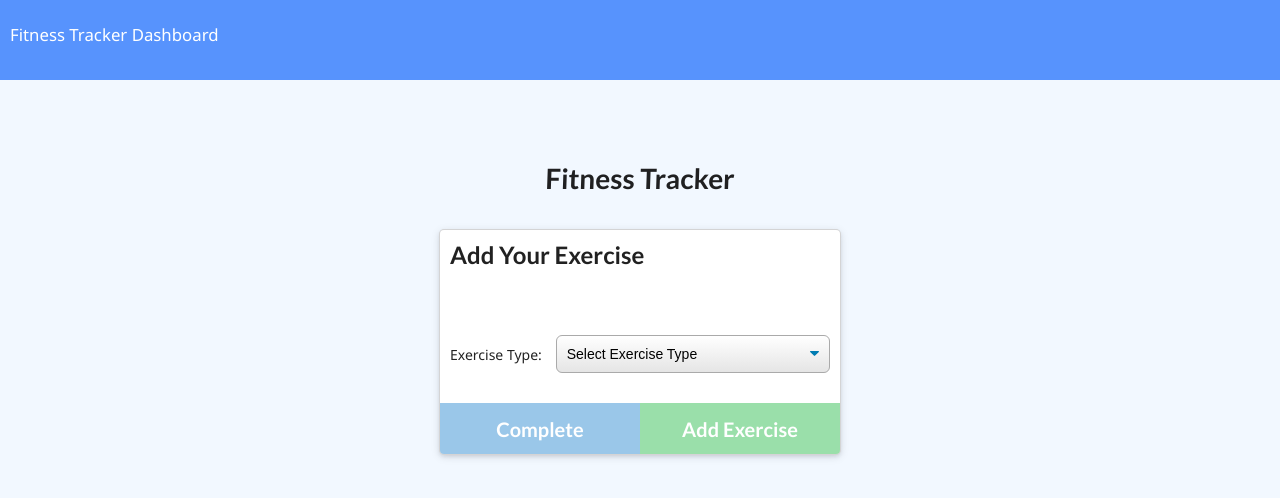
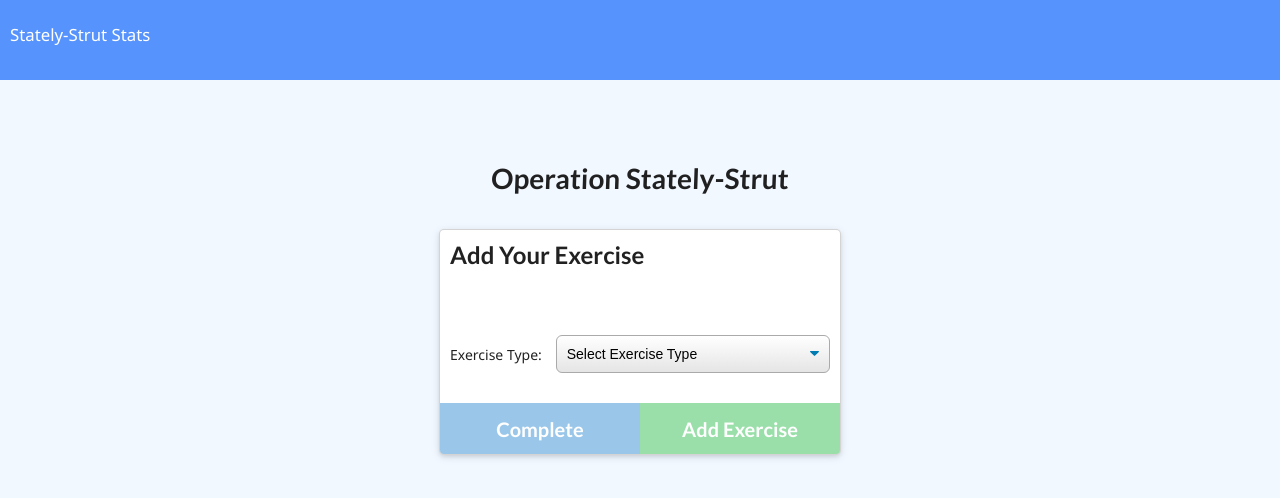
Before and after one commit to DennyDaVjncj/circuitTrainingTracker, a website: page public/exercise.html in a window 1280 px wide. Drawn offline with nearby package versions, Linux system fonts and the light colour scheme; no server answers.

Commit message:
minor updates

```diff
--- a/public/exercise.html
+++ b/public/exercise.html
@@ -12,12 +12,12 @@
 
 <body>
   <nav>
-    <a href="/">Fitness Tracker</a>
-    <a href="/stats">Dashboard</a>
+    <a href="/">Stately-Strut</a><!--perhaps I'll style-->
+    <a href="/stats">Stats</a>
   </nav>
   <div class="wrapper">
     <header>
-      <h1>Fitness Tracker</h1>
+      <h1>Operation Stately-Strut</h1>
     </header>
     <div class="ui container exercise">
       <div class="ui raised card m-auto">
```
